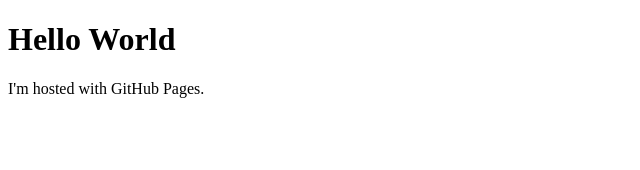
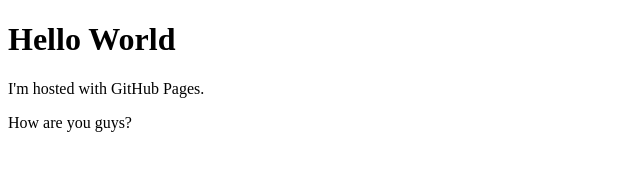
Before and after one commit to TheJolly01/TheJolly01.github.io, a plain HTML site: page index.html in a window 1280 px wide. Shown: the whole page, without its empty margins (0-640 px from the left). Drawn offline with Linux system fonts and the light colour scheme.

Commit message:
Update index.html

```diff
--- a/index.html
+++ b/index.html
@@ -3,5 +3,6 @@
 	<body>
 		<h1>Hello World</h1>
 		<p>I'm hosted with GitHub Pages.</p>
+		<p>How are you guys?</p>
 	</body>
 </html>
```
